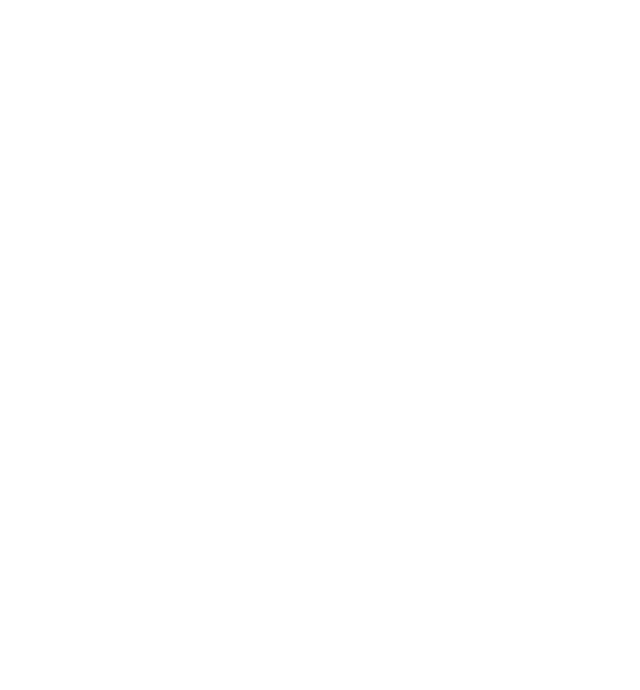
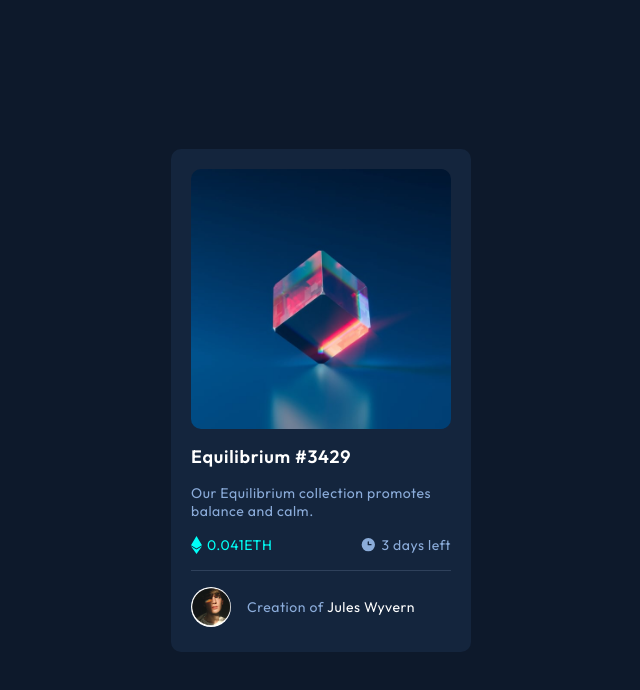
Before and after one commit to abeljrgit/fe_deprecated, a website built with Vite: page index.html in a window 1280 px wide. Shown: the whole page, without its empty margins (319-959 px from the left). Built offline with nearby package versions, Linux system fonts and the light colour scheme.

Commit message:
fe-mentor/ch3

```diff
--- a/index.html
+++ b/index.html
@@ -2,13 +2,41 @@
 <html lang="en">
   <head>
     <meta charset="UTF-8" />
-    <link rel="icon" type="image/svg+xml" href="favicon.svg" />
+    <link rel="icon" type="image/svg+xml" href="favicon-32x32.png" />
     <meta name="viewport" content="width=device-width, initial-scale=1.0" />
-    <title>Vite App</title>
+    <title>NFT Preview Card</title>
   </head>
   <body>
     <main>
       <!-- Write Code Here -->
+      <div class="card">
+        <div class="card__img">
+          <img src="./src/img/image-equilibrium.jpg" alt="Equilibrium" />
+        </div>
+        <h1 class="card__title">Equilibrium #3429</h1>
+        <p class="card__paragraph">
+          Our Equilibrium collection promotes balance and calm.
+        </p>
+        <div class="card__info">
+          <div class="card__info-price">
+            <img src="./src/img/icon-ethereum.svg" alt="icon-ethereum" />
+            <span>0.041ETH</span>
+          </div>
+          <div class="card__info-expiration">
+            <img src="./src/img/icon-clock.svg" alt="icon-clock" />
+            <span>3 days left</span>
+          </div>
+        </div>
+        <div class="card__author">
+          <div class="card__author-img-container">
+            <img src="./src/img/image-avatar.png" alt="image-avatar" />
+          </div>
+
+          <div class="card__author-text">
+            Creation of <span>Jules Wyvern</span>
+          </div>
+        </div>
+      </div>
     </main>
 
     <!-- scripts -->
--- a/src/scss/_app.scss
+++ b/src/scss/_app.scss
@@ -1,4 +1,150 @@
+@import url("https://fonts.googleapis.com/css2?family=Outfit:wght@300;400;600&display=swap");
+
+$Soft-blue: hsl(215, 51%, 70%);
+$Cyan: hsl(178, 100%, 50%);
+$Very-dark-blue-main-bg: hsl(217, 54%, 11%);
+$Very-dark-blue-card-bg: hsl(216, 50%, 16%);
+$Very-dark-blue-line: hsl(215, 32%, 27%);
+$White: hsl(0, 0%, 100%);
+
 body {
   width: 100%;
+  height: 100vh;
+  font-family: "Outfit", sans-serif;
+  font-size: 1.8rem;
+}
+
+main {
+  background-color: $Very-dark-blue-main-bg;
+  width: 100%;
   height: 100%;
+  display: flex;
+  align-items: center;
+  justify-content: center;
 }
+
+.card {
+  background-color: $Very-dark-blue-card-bg;
+  padding: 2rem;
+  width: 30rem;
+  border-radius: 1rem;
+
+  &__img {
+    border-radius: 1rem;
+    overflow: hidden;
+    cursor: pointer;
+    position: relative;
+
+    &::after {
+      content: "";
+      display: block;
+      position: absolute;
+      top: 0;
+      left: 0;
+      width: 100%;
+      height: 100%;
+      background: url("../img/icon-view.svg") no-repeat center;
+      background-color: rgba($Cyan, 0.5);
+      opacity: 0;
+      transition: all 0.5s ease;
+    }
+
+    &:hover::after {
+      opacity: 1;
+      transition: all 0.5s ease;
+    }
+
+    & > img {
+      display: block;
+      width: 100%;
+    }
+  }
+
+  &__title {
+    color: $White;
+    font-size: 1.8rem;
+    letter-spacing: 0.04em;
+    padding: 1.6rem 0;
+  }
+
+  &__paragraph {
+    font-size: 1.4rem;
+    color: $Soft-blue;
+    letter-spacing: 0.04em;
+  }
+
+  &__info {
+    display: flex;
+    align-items: center;
+    justify-content: space-between;
+    padding: 1.6rem 0;
+  }
+
+  &__info-price {
+    display: flex;
+    align-items: center;
+
+    & > img {
+      display: block;
+    }
+
+    & > span {
+      color: $Cyan;
+      font-size: 1.4rem;
+      letter-spacing: 0.04em;
+      margin-left: 0.5rem;
+    }
+  }
+
+  &__info-expiration {
+    display: flex;
+    align-items: center;
+
+    & > img {
+      display: block;
+    }
+
+    & > span {
+      color: $Soft-blue;
+      font-size: 1.4rem;
+      letter-spacing: 0.04em;
+      margin-left: 0.5rem;
+    }
+  }
+
+  &__author {
+    display: flex;
+    align-items: center;
+    border-top: 0.1rem solid $Very-dark-blue-line;
+    padding-top: 1.6rem;
+    padding-bottom: 0.5rem;
+  }
+
+  &__author-img-container {
+    width: 4rem;
+    height: 4rem;
+    background-color: $White;
+    border-radius: 5rem;
+    position: relative;
+
+    & > img {
+      display: block;
+      width: 94%;
+      position: absolute;
+      top: 50%;
+      left: 50%;
+      transform: translate(-50%, -50%);
+    }
+  }
+
+  &__author-text {
+    font-size: 1.4rem;
+    letter-spacing: 0.04em;
+    color: $Soft-blue;
+    margin-left: 1.6rem;
+
+    & > span {
+      color: $White;
+    }
+  }
+}
--- a/src/ts/_app.ts
+++ b/src/ts/_app.ts
@@ -1,5 +1,5 @@
 const app = () => {
-  console.log("This is a test log");
+  // console.log("This is a test log");
 };
 
 export default app;
```
Also changed, not shown: favicon-32x32.png (added), src/img/icon-clock.svg (added), src/img/icon-ethereum.svg (added), src/img/icon-view.svg (added), src/img/image-avatar.png (added), src/img/image-equilibrium.jpg (added).
